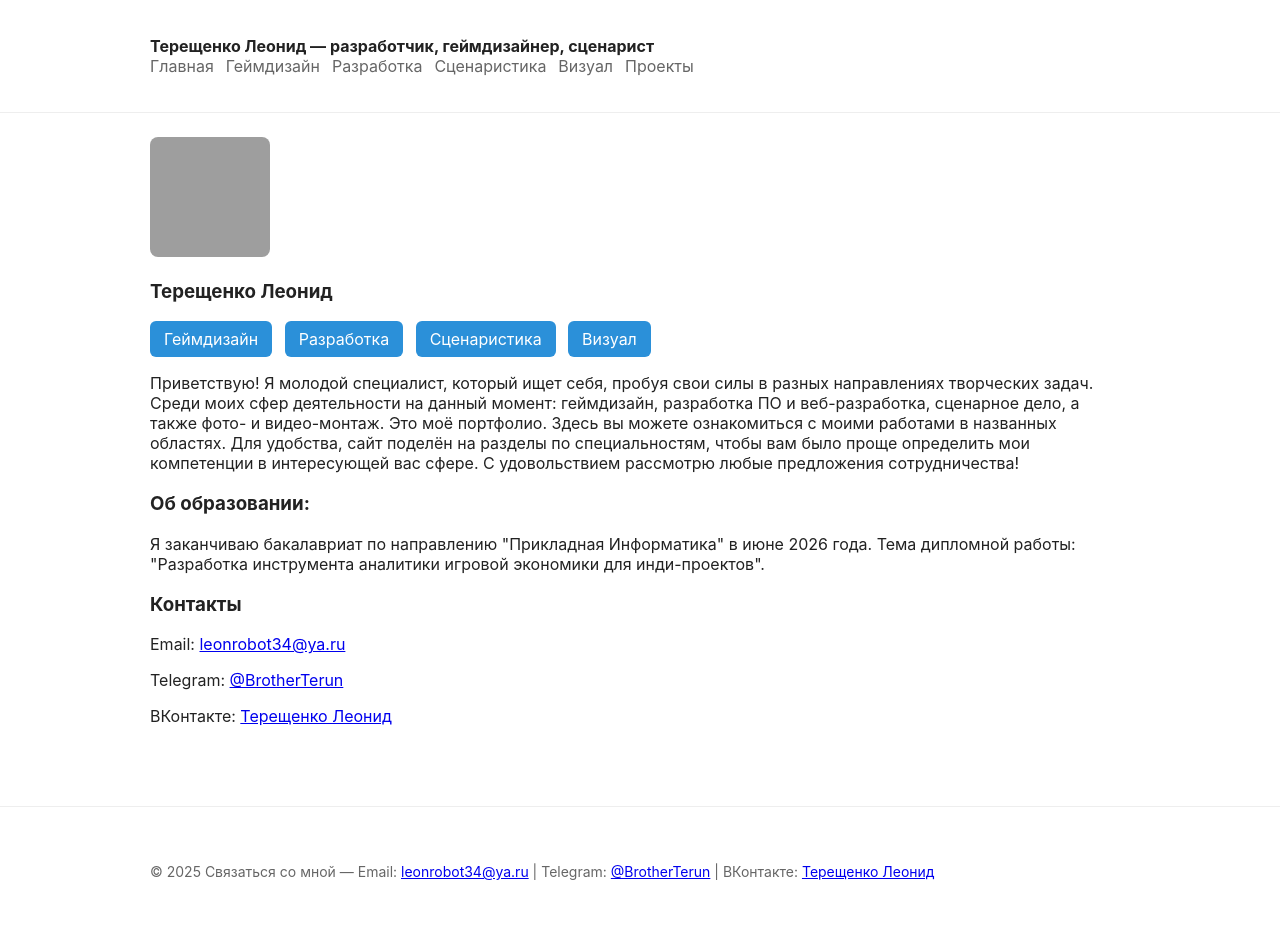
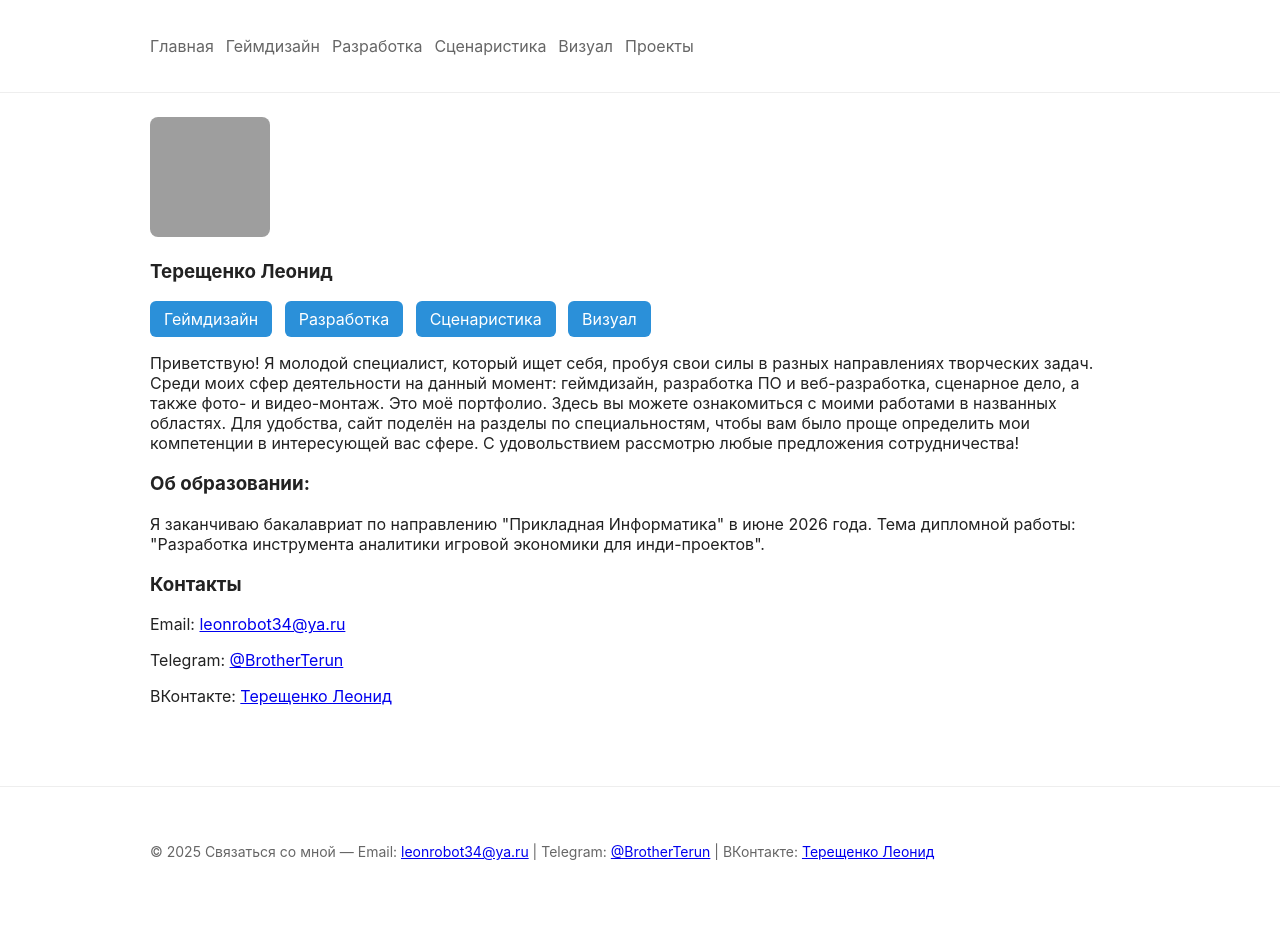
Before and after one commit to BrotherTerun/TerunPfolio, a Jekyll site: the page built from index.md, in a window 1280 px wide. Built offline with Jekyll 4.4.1, drawn with Linux system fonts in a browser that asks for light colours; grey boxes are pictures that could not be loaded.

Commit message:
Вырезал название

```diff
--- a/_config.yml
+++ b/_config.yml
@@ -1,5 +1,5 @@
 # _config.yml
-title: "Терещенко Леонид — разработчик, геймдизайнер, сценарист"
+title: ""
 email: "leonrobot34@ya.ru"
 description: "Геймдизайнер, сценарист, программист — портфолио и кейсы"
 baseurl: "/TerunPfolio"       # путь к сайту от корня домена
```
